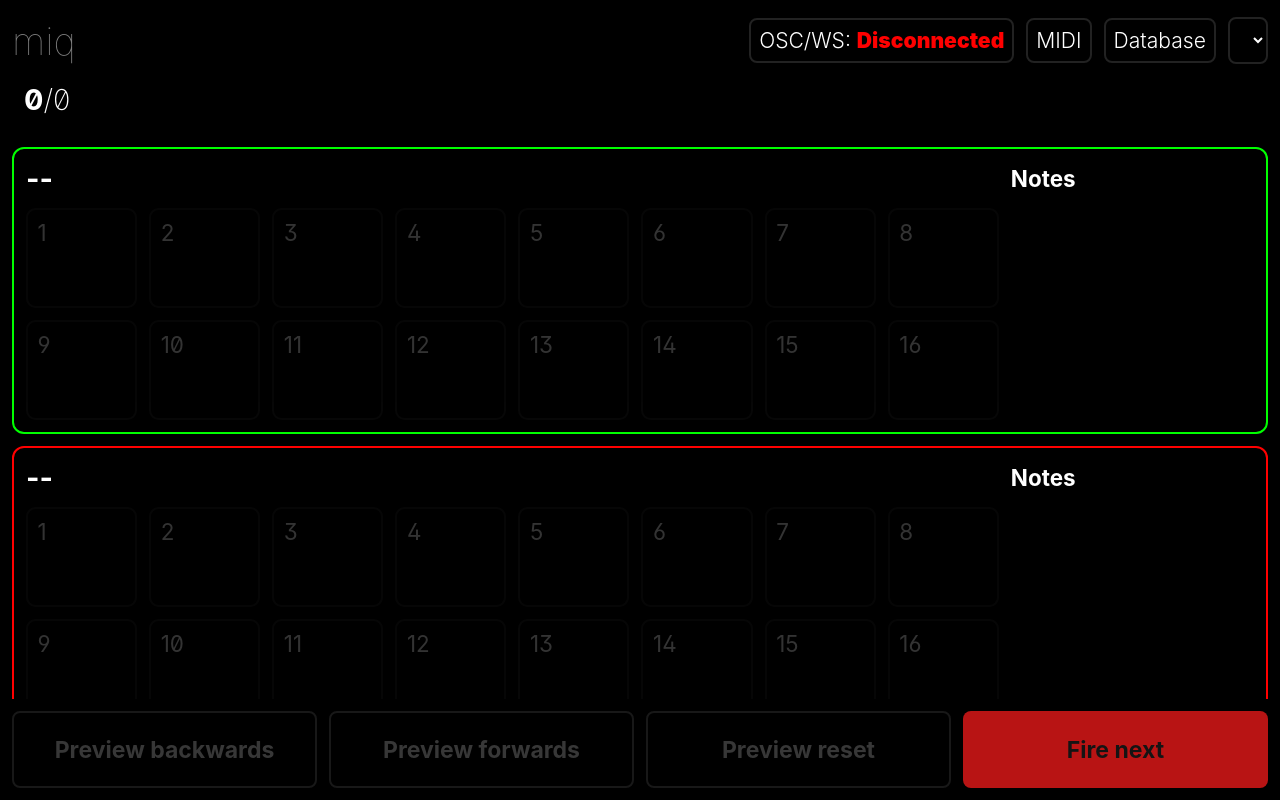
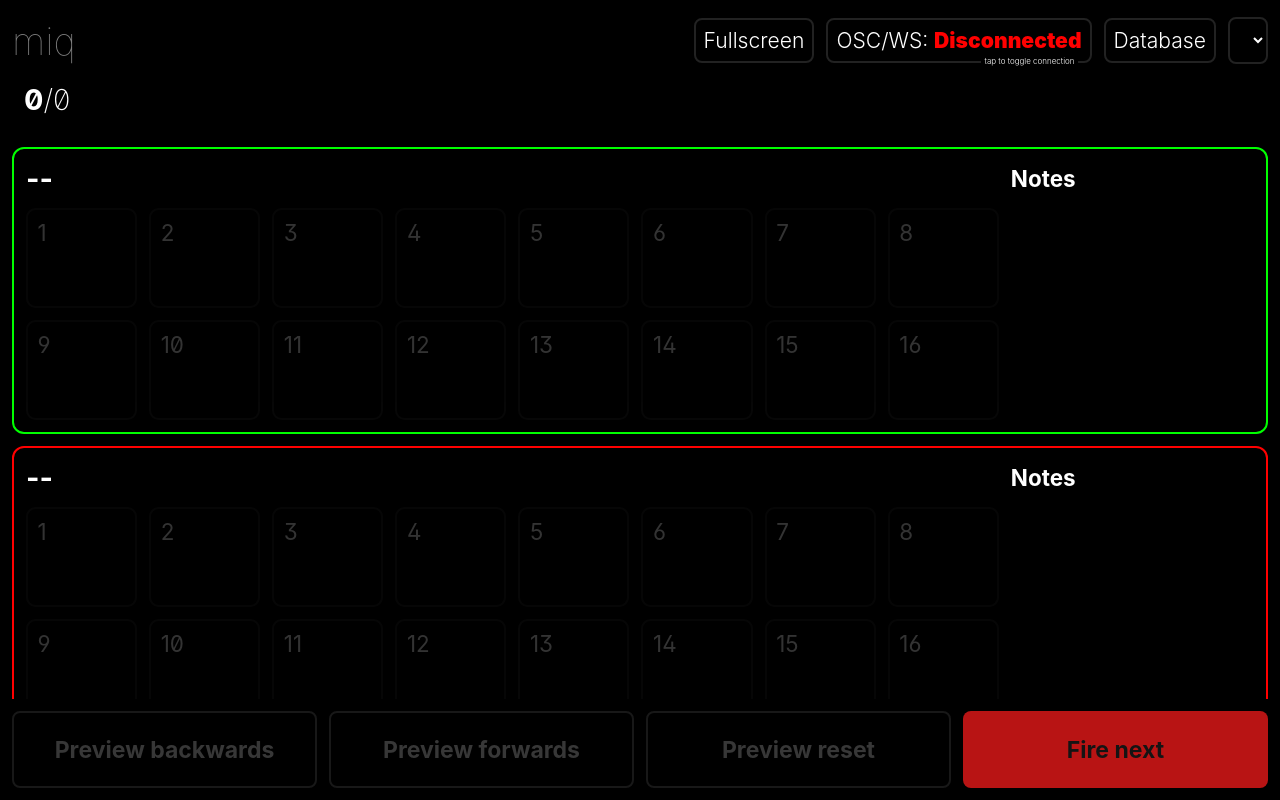
Before and after one commit to cyfinfaza/miq, a Svelte app: page / in a window 1280 px wide. Built offline with nearby package versions, Linux system fonts and the light colour scheme; a web font is replaced by a local one; what osc-js would draw is missing.

Commit message:
toggle osc connection, fullscreen, actor name when no character name

```diff
--- a/src/App.svelte
+++ b/src/App.svelte
@@ -7,7 +7,7 @@
     selectedDataSourceId,
     selectedConfigId,
   } from "./lib/stores";
-  import { onFireOsc, oscStatus } from "./lib/osc";
+  import { onFireOsc, oscStatus, openOSC, closeOSC } from "./lib/osc";
 
   import Papa from "papaparse";
   import { onMount } from "svelte";
@@ -16,6 +16,7 @@
   import { ddp } from "./lib/db";
 
   import { configs, sheets } from "./lib/db";
+  import osc from "osc-js";
 
   let loading = ["Loading..."];
 
@@ -118,6 +119,16 @@
     currentIndexConfigId = null;
   }
 
+  function toggleFullscreen() {
+    if (!document.fullscreenElement) {
+      document.documentElement.requestFullscreen();
+    } else {
+      if (document.exitFullscreen) {
+        document.exitFullscreen();
+      }
+    }
+  }
+
   onMount((_) => {
     loading = loading.filter((item) => item !== "Loading...");
   });
@@ -131,18 +142,23 @@
   <div class="top">
     <h1 style="font-weight: 100; opacity: 0.5;">{loading[0] || "miq"}</h1>
     <div class="horiz">
-      <button>
+      <button on:click={toggleFullscreen}>Fullscreen</button>
+      <button
+        on:click={$oscStatus.connected ? closeOSC() : openOSC()}
+        style="position: relative;"
+      >
         OSC/WS:
         <span
           style:color={$oscStatus.connected ? "var(--green)" : "var(--red)"}
         >
           <strong>{$oscStatus.connected ? "Connected" : "Disconnected"}</strong>
-          {#if $oscStatus.address}
+          <!-- {#if $oscStatus.address}
             ({$oscStatus.address})
-          {/if}
+          {/if} -->
         </span>
+        <span class="minilabel">tap to toggle connection</span>
       </button>
-      <button>MIDI</button>
+      <!-- <button>MIDI</button> -->
       <button on:click={(_) => ($showingModal = ["dbConfig"])}>Database</button>
       <select style="font-weight: 900;" bind:value={$selectedConfigId}>
         {#each $configs || [] as item}
--- a/src/app.scss
+++ b/src/app.scss
@@ -1,4 +1,4 @@
-@import url('https://rsms.me/inter/inter.css');
+@import url("https://rsms.me/inter/inter.css");
 
 :root {
   color-scheme: dark;
@@ -51,10 +51,14 @@ body {
 }
 
 * {
-  font-family: 'Inter', system-ui, -apple-system, BlinkMacSystemFont, 'Segoe UI', Roboto, Oxygen, Ubuntu, Cantarell, 'Open Sans', 'Helvetica Neue', sans-serif;
+  font-family: "Inter", system-ui, -apple-system, BlinkMacSystemFont, "Segoe UI",
+    Roboto, Oxygen, Ubuntu, Cantarell, "Open Sans", "Helvetica Neue", sans-serif;
 }
 
-button, input, select, textarea {
+button,
+input,
+select,
+textarea {
   background: none;
   border: 2px solid var(--fg);
   font-size: 1rem;
@@ -67,7 +71,8 @@ button, input, select, textarea {
   }
 }
 
-input, textarea {
+input,
+textarea {
   cursor: text;
 }
 
@@ -104,3 +109,12 @@ select {
     }
   }
 }
+
+.minilabel {
+  position: absolute;
+  bottom: -5px;
+  right: 12px;
+  font-size: 8px;
+  background: var(--bg);
+  padding-inline: 3px;
+}
--- a/src/lib/osc.js
+++ b/src/lib/osc.js
@@ -76,7 +76,20 @@ export function onFireOsc(scene) {
       client.send(
         new osc.Message(`/ch/${channel}/config/color`, mic.active ? 6 : 1)
       );
-      client.send(new osc.Message(`/ch/${channel}/config/name`, mic.character));
+      client.send(
+        new osc.Message(
+          `/ch/${channel}/config/name`,
+          mic.character || mic.actor
+        )
+      );
     }
   });
 }
+
+export function openOSC() {
+  client.open();
+}
+
+export function closeOSC() {
+  client.close();
+}
```
